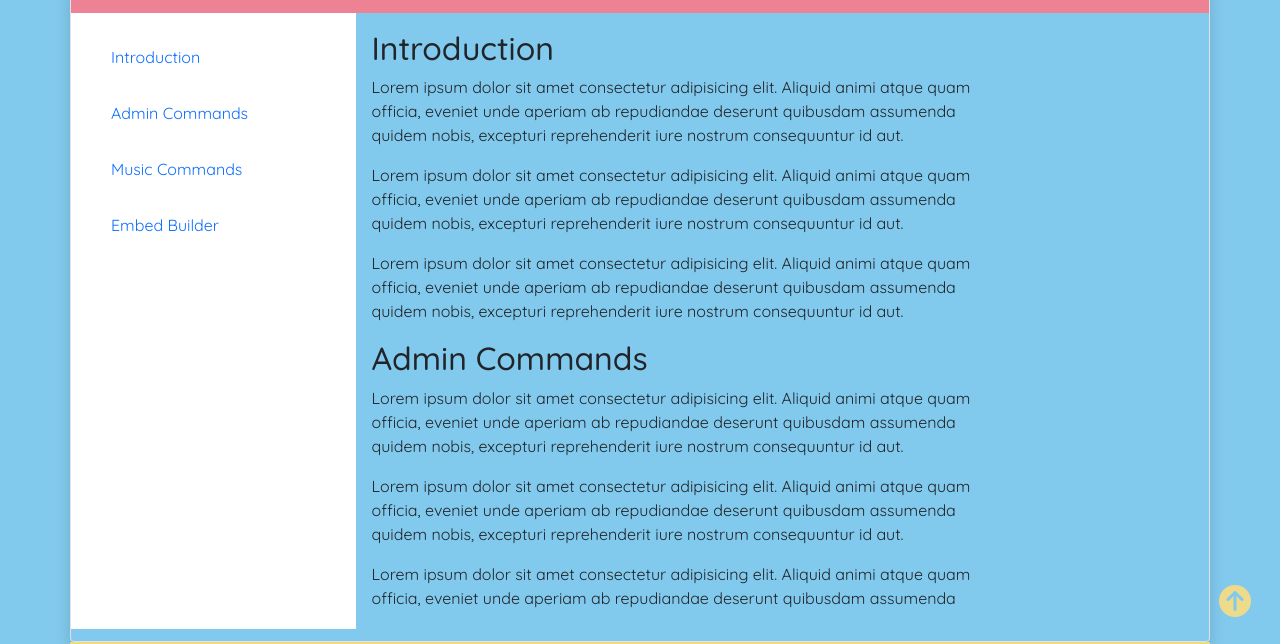
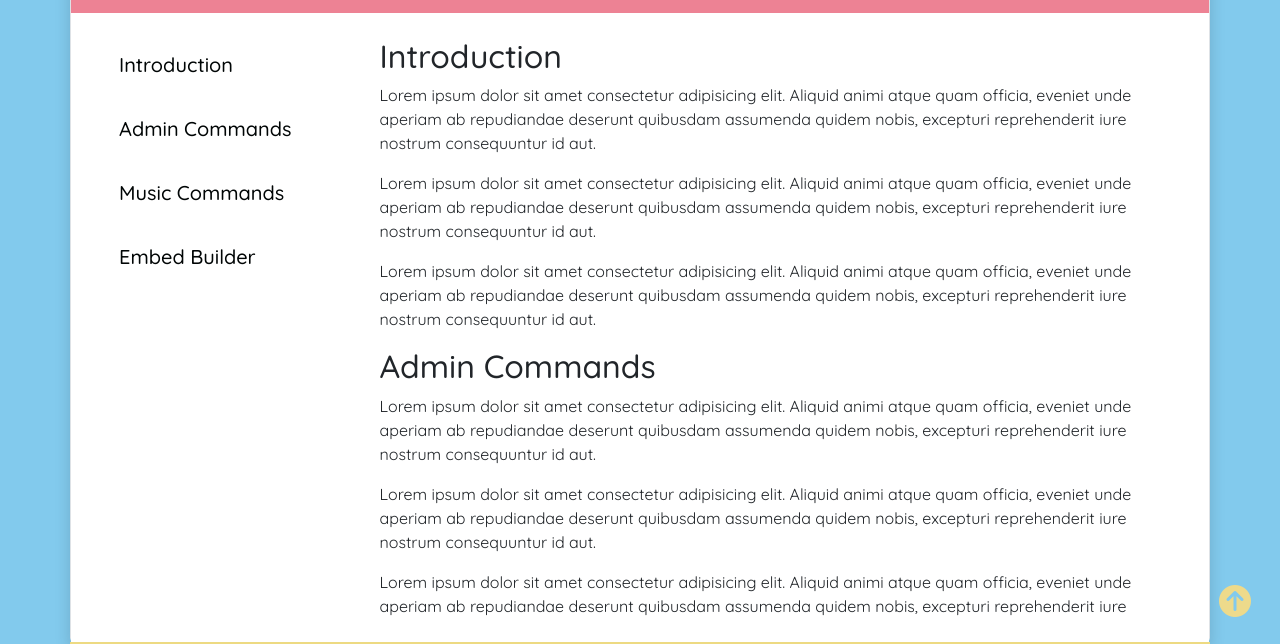
Before and after one commit to cherylii/AkinaBot, a plain HTML site: page html/docs.html in a window 1280 px wide. Shown: the part 158-802 px from the top of the page. Drawn offline with nearby package versions, Linux system fonts and the light colour scheme.

Commit message:
Minor styling changes

```diff
--- a/html/docs.html
+++ b/html/docs.html
@@ -41,24 +41,24 @@
 
         <section class="d-flex">
             <!-- Side Bar -->
-            <div class="col-md-3 bg-white">
+            <div class="col-md-3 bg-white p-2">
                 <ul class="navbar justify-content-start list-unstyled p-3">
                     <li class="nav-item p-2">
-                        <a class="nav-link" href="#introduction">Introduction</a>
+                        <a class="nav-link black medium" href="#introduction"><h5>Introduction</h5></a>
                     </li>
                     <li class="nav-item p-2">
-                        <a class="nav-link" href="#Admin">Admin Commands</a>
+                        <a class="nav-link black medium" href="#Admin"><h5>Admin Commands</h5></a>
                     </li>
                     <li class="nav-item p-2">
-                        <a class="nav-link" href="#Music">Music Commands</a>
+                        <a class="nav-link black medium" href="#Music"><h5>Music Commands</h5></a>
                     </li>
                     <li class="nav-item p-2">
-                        <a class="nav-link" href="#Embed">Embed Builder</a>
+                        <a class="nav-link black medium" href="#Embed"><h5>Embed Builder</h5></a>
                     </li>
                 </ul>
             </div>
 
-            <div class="col-md-7">
+            <div class="col-md-9 bg-white p-2">
                 <section class='p-3 scrollbar-hidden mb-3' data-spy="scroll" data-target=".navbar" data-offset="50" style="overflow-y: auto; height: 75vh; width: 100%;">
                     <article id="introduction">
                         <h2>Introduction</h2>
@@ -161,13 +161,13 @@
                 <ul class='list-unstyled'>
                     <li>Docs</li>
                     <li>About</li>
-                    <li>Source</li>
+
                 </ul>
             </div>
             <div class="col-md-4">
                 <ul class='list-unstyled'>
                     <li>Contributors</li>
-                    <li>Find me on Github</li>
+                    <li>Source</li>
                 </ul>
             </div>
         </section>
--- a/style.css
+++ b/style.css
@@ -81,8 +81,8 @@
     text-decoration: none;
 }
 
-.tech-stack:hover {
-    background-color: lightblue;
+a:hover {
+    color: #82caed;
 }
 
 /* Hide scrollbar for Chrome, Safari and Opera */
@@ -98,3 +98,7 @@
     scrollbar-width: none;
     /* Firefox */
 }
+
+.medium {
+    font-family: Quicksand Medium;
+}
```
